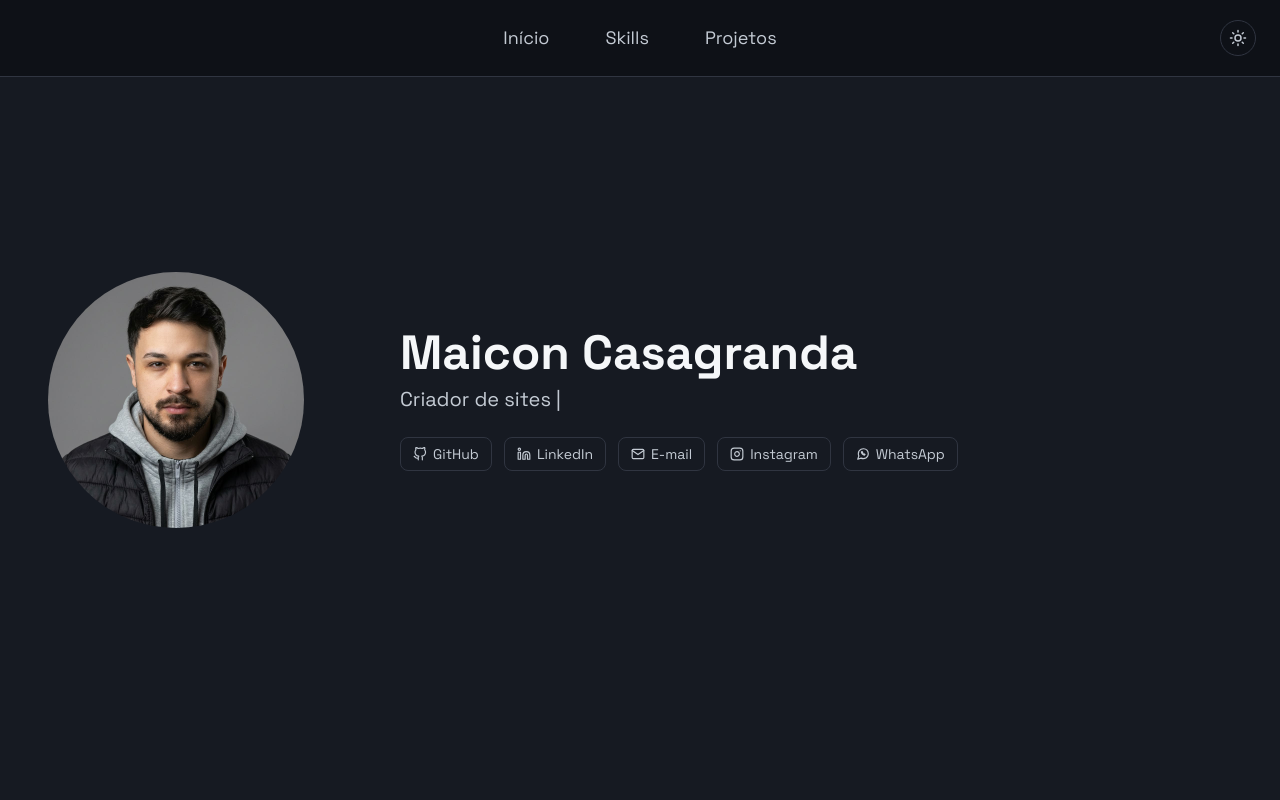
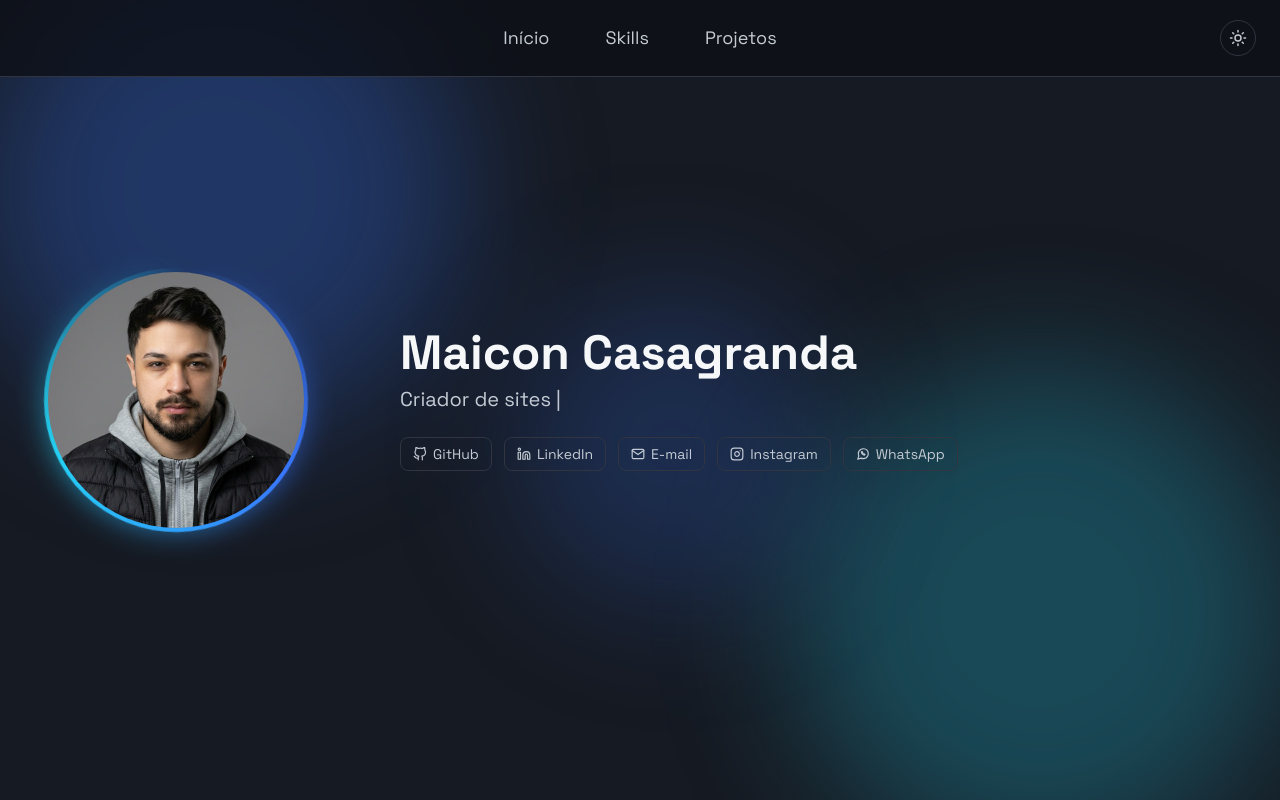
Before and after one commit to MaiconCasagrandaDev/portifolio-maicon, a React (Vite) app: page / in a window 1280 px wide. Shown: the top 800 px of the page. Built offline with nearby package versions, Linux system fonts and the light colour scheme.

Commit message:
feat: Hero com fundo animado, anel de luz na foto e ajuste para tema claro

```diff
--- a/src/components/Hero/index.tsx
+++ b/src/components/Hero/index.tsx
@@ -26,14 +26,23 @@ export function Hero() {
   return (
     <section
       id="inicio"
-      className="flex flex-col sm:flex-row items-center gap-8 sm:gap-24 pt-48 sm:pt-0 min-h-screen px-6 sm:px-12 bg-surface text-center sm:text-left"
+      className="relative isolate overflow-hidden flex flex-col sm:flex-row items-center gap-8 sm:gap-24 pt-48 sm:pt-0 min-h-screen px-6 sm:px-12 bg-surface text-center sm:text-left"
     >
-      <div className="w-40 h-40 sm:w-64 sm:h-64 rounded-full overflow-hidden shrink-0">
-        <img
-          src={minhaFoto}
-          alt="Foto de Maicon Casagranda"
-          className="w-full h-full object-cover"
-        />
+      <div aria-hidden="true" className="manchas pointer-events-none absolute inset-0 -z-10">
+        <div className="mancha-a absolute -top-16 -left-16 w-72 h-72 sm:w-[28rem] sm:h-[28rem] rounded-full bg-primary/30 blur-3xl" />
+        <div className="mancha-b absolute -bottom-20 -right-10 w-72 h-72 sm:w-[30rem] sm:h-[30rem] rounded-full bg-accent/25 blur-3xl" />
+        <div className="mancha-c absolute top-1/3 right-1/3 w-56 h-56 sm:w-80 sm:h-80 rounded-full bg-primary/20 blur-3xl" />
+      </div>
+
+      <div className="relative w-40 h-40 sm:w-64 sm:h-64 shrink-0">
+        <div aria-hidden="true" className="anel-luz absolute -inset-1 rounded-full" />
+        <div className="relative w-full h-full rounded-full overflow-hidden">
+          <img
+            src={minhaFoto}
+            alt="Foto de Maicon Casagranda"
+            className="w-full h-full object-cover"
+          />
+        </div>
       </div>
 
       <div>
--- a/src/styles/globals.css
+++ b/src/styles/globals.css
@@ -36,9 +36,9 @@
   --color-footer-bg: hsl(222, 30%, 4%);
   --color-footer-hover: hsl(210, 20%, 90%);
 
-    --font-display: 'Space Grotesk', sans-serif;
-    --font-body: 'Space Grotesk', sans-serif;
-    --font-mono: 'IBM Plex Mono', monospace;
+  --font-display: "Space Grotesk", sans-serif;
+  --font-body: "Space Grotesk", sans-serif;
+  --font-mono: "IBM Plex Mono", monospace;
 }
 
 :root {
@@ -83,46 +83,129 @@
 }
 
 @font-face {
-    font-family: 'Space Grotesk';
+  font-family: "Space Grotesk";
   font-style: normal;
   font-weight: 400;
   font-display: swap;
-    src: url('../assets/fonts/SpaceGrotesk-Regular.ttf') format('truetype');
+  src: url("../assets/fonts/SpaceGrotesk-Regular.ttf") format("truetype");
 }
 
 @font-face {
-    font-family: 'Space Grotesk';
+  font-family: "Space Grotesk";
   font-style: normal;
   font-weight: 500;
   font-display: swap;
-    src: url('../assets/fonts/SpaceGrotesk-Medium.ttf') format('truetype');
+  src: url("../assets/fonts/SpaceGrotesk-Medium.ttf") format("truetype");
 }
 
 @font-face {
-    font-family: 'Space Grotesk';
+  font-family: "Space Grotesk";
   font-style: normal;
   font-weight: 700;
   font-display: swap;
-    src: url('../assets/fonts/SpaceGrotesk-Bold.ttf') format('truetype');
+  src: url("../assets/fonts/SpaceGrotesk-Bold.ttf") format("truetype");
 }
 
 @font-face {
-    font-family: 'IBM Plex Mono';
+  font-family: "IBM Plex Mono";
   font-style: normal;
   font-weight: 400;
   font-display: swap;
-    src: url('../assets/fonts/IBMPlexMono-Regular.ttf') format('truetype');
+  src: url("../assets/fonts/IBMPlexMono-Regular.ttf") format("truetype");
 }
 
 @font-face {
-    font-family: 'IBM Plex Mono';
+  font-family: "IBM Plex Mono";
   font-style: normal;
   font-weight: 500;
   font-display: swap;
-    src: url('../assets/fonts/IBMPlexMono-Medium.ttf') format('truetype');
+  src: url("../assets/fonts/IBMPlexMono-Medium.ttf") format("truetype");
 }
 
 body {
   background-color: var(--color-background);
   color: var(--color-text);
 }
+
+@keyframes flutuar-a {
+  0%,
+  100% {
+    transform: translate(0, 0) scale(1);
+  }
+  50% {
+    transform: translate(8vw, 6vh) scale(1.15);
+  }
+}
+
+@keyframes flutuar-b {
+  0%,
+  100% {
+    transform: translate(0, 0) scale(1);
+  }
+  50% {
+    transform: translate(-7vw, -8vh) scale(1.1);
+  }
+}
+
+@keyframes flutuar-c {
+  0%,
+  100% {
+    transform: translate(0, 0) scale(1.05);
+  }
+  50% {
+    transform: translate(-5vw, 7vh) scale(0.9);
+  }
+}
+
+.mancha-a {
+  animation: flutuar-a 22s ease-in-out infinite;
+  will-change: transform;
+}
+.mancha-b {
+  animation: flutuar-b 26s ease-in-out infinite;
+  will-change: transform;
+}
+.mancha-c {
+  animation: flutuar-c 30s ease-in-out infinite;
+  will-change: transform;
+}
+
+@keyframes girar {
+  to {
+    transform: rotate(360deg);
+  }
+}
+
+.anel-luz {
+  background: conic-gradient(
+    from 0deg,
+    transparent 0deg,
+    var(--color-primary) 120deg,
+    var(--color-accent) 240deg,
+    transparent 360deg
+  );
+  animation: girar 6s linear infinite;
+}
+
+.anel-luz::after {
+  content: "";
+  position: absolute;
+  inset: 0;
+  border-radius: inherit;
+  background: inherit;
+  filter: blur(14px);
+  opacity: 0.6;
+}
+
+@media (prefers-reduced-motion: reduce) {
+  .mancha-a,
+  .mancha-b,
+  .mancha-c,
+  .anel-luz {
+    animation: none;
+  }
+}
+
+[data-theme="light"] .manchas {
+  opacity: 0.8;
+}
```
Lines whose indentation alone changed are shown as unchanged.
